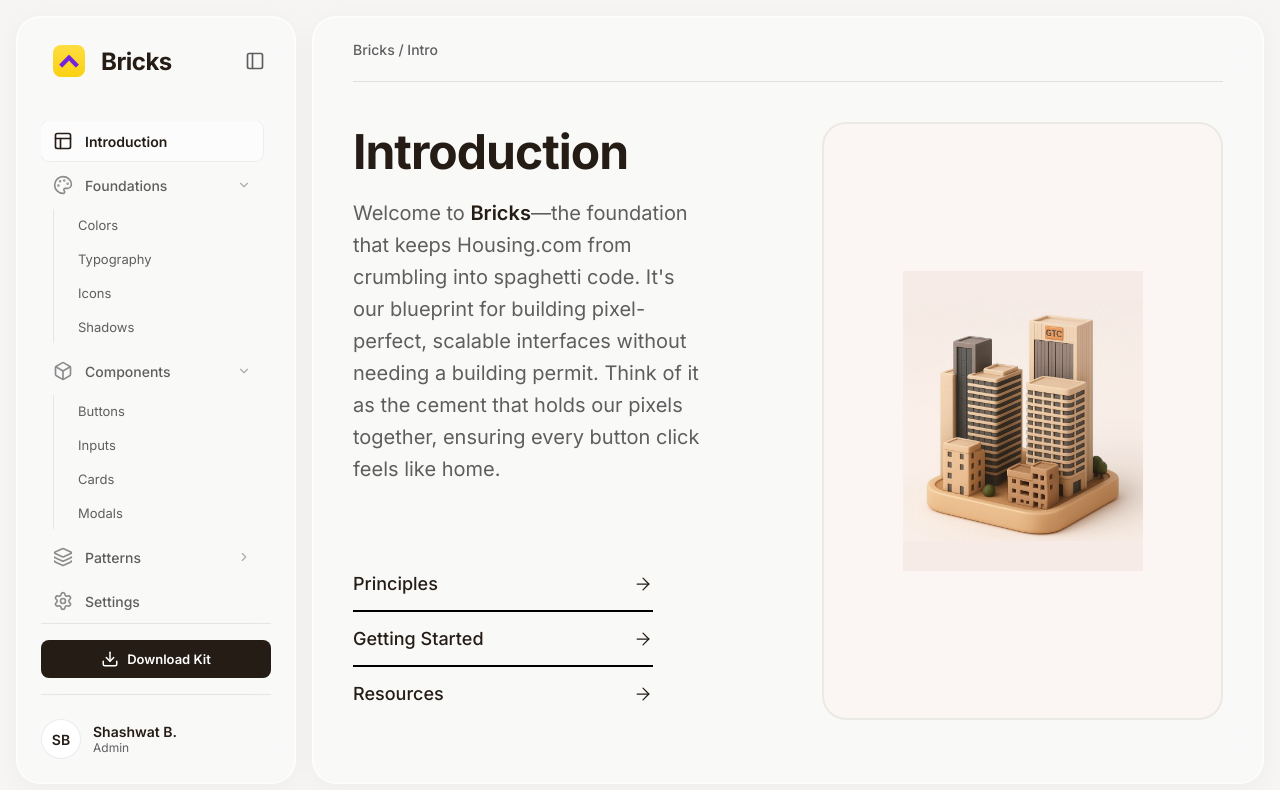
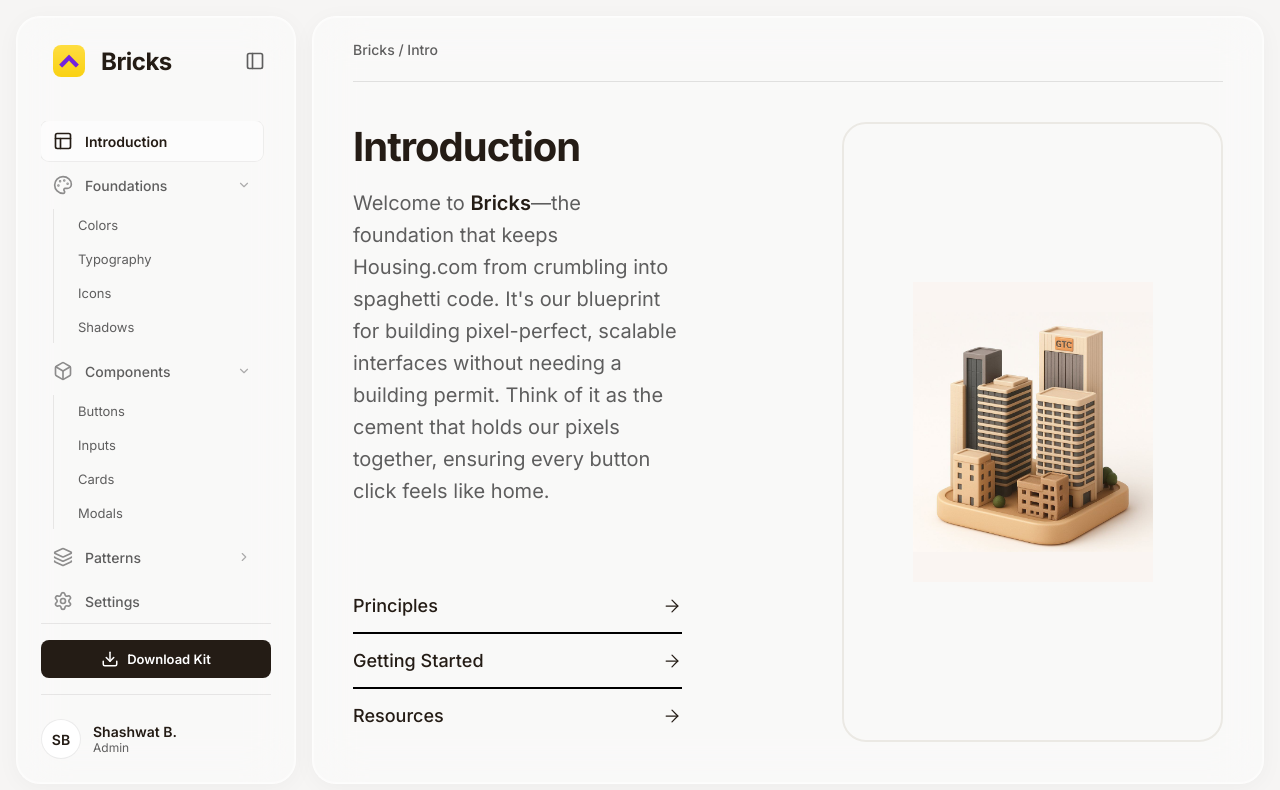
Before and after one commit to shashwatbb/bricks-design-system, a React (Vite) app: page / in a window 1280 px wide. Shown: the top 790 px of the page. Built offline with nearby package versions, Linux system fonts and the light colour scheme.

Commit message:
Refine intro: reduce heading size, remove image bg/blend mode

```diff
--- a/src/components/Documentation.css
+++ b/src/components/Documentation.css
@@ -86,7 +86,8 @@
      display: flex;
      align-items: stretch;
      /* Ensure equal height */
-     gap: 120px;
+     gap: 160px;
+     /* Increased gap even more */
      margin-bottom: 40px;
  }
 
@@ -106,16 +107,15 @@
      border: 2px solid #EBE9E4;
      border-radius: 24px;
      padding: 24px;
-     background-color: #FBF5F3;
-     /* Matching image background */
+     background-color: transparent;
+     /* Clean transparent background */
  }
 
  .intro-image {
      max-width: 240px;
      width: 100%;
      height: auto;
-     mix-blend-mode: multiply;
-     /* Blends image background with container */
+     /* Removed mix-blend-mode for natural image appearance */
  }
 
  .intro-links {
@@ -126,7 +126,9 @@
      font-size: 18px;
      /* Slightly bigger text */
      font-weight: 500;
-     max-width: 300px;
+     width: 100%;
+     /* Match width of paragraph */
+     max-width: none;
  }
 
  .intro-link-item {
@@ -162,7 +164,8 @@
  }
 
  .doc-section h1 {
-     font-size: 48px;
+     font-size: 40px;
+     /* Reduced font size */
      font-weight: 700;
      margin-bottom: 16px;
      letter-spacing: -1px;
```
